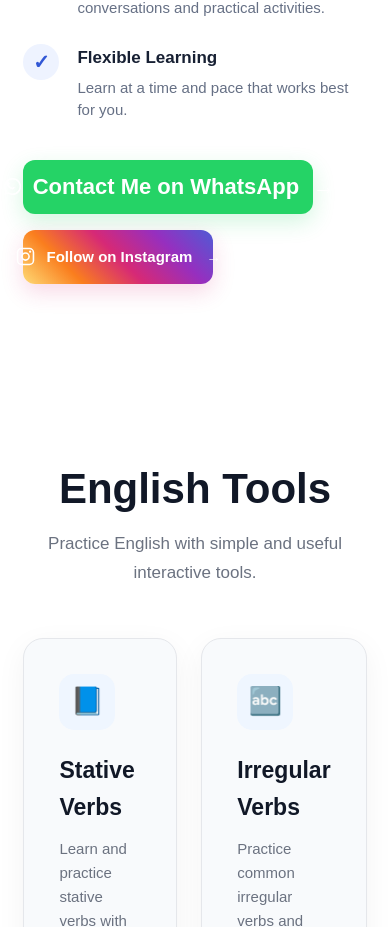
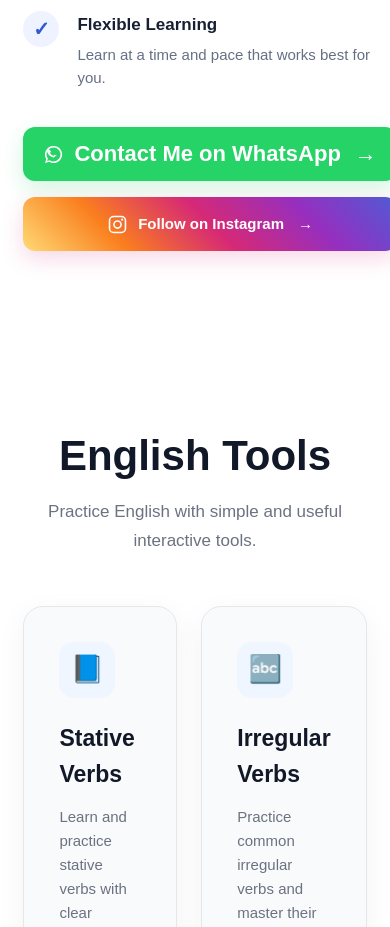
Before and after one commit to rezazamani8201-ux/hedefenglish, a Next.js app: page / in a window 390 px wide. Shown: the part 6779-7706 px from the top of the page. Built offline with nearby package versions, Linux system fonts and the light colour scheme; no server answers.

Commit message:
Fix private lesson button alignment

```diff
--- a/app/globals.css
+++ b/app/globals.css
@@ -3946,3 +3946,83 @@ left: auto;
         font-size: 29px;
     }
 }
+/* FINAL FIX - Private Lesson Buttons */
+.private-buttons {
+  display: flex !important;
+  flex-direction: row !important;
+  align-items: center !important;
+  gap: 16px !important;
+  margin-top: 32px !important;
+  flex-wrap: nowrap !important;
+}
+
+.private-buttons a.private-button,
+.private-buttons a.private-instagram-button {
+  box-sizing: border-box !important;
+  display: inline-flex !important;
+  align-items: center !important;
+  justify-content: center !important;
+  position: relative !important;
+
+  height: 54px !important;
+  margin: 0 !important;
+  padding: 0 20px !important;
+
+  border-radius: 12px !important;
+  gap: 10px !important;
+
+  white-space: nowrap !important;
+  overflow: hidden !important;
+
+  font-size: 15px !important;
+  font-weight: 600 !important;
+  text-decoration: none !important;
+}
+
+.private-buttons a.private-button {
+  width: 290px !important;
+  min-width: 290px !important;
+}
+
+.private-buttons a.private-instagram-button {
+  width: 240px !important;
+  min-width: 240px !important;
+}
+
+.private-buttons a .social-icon {
+  width: 21px !important;
+  height: 21px !important;
+  min-width: 21px !important;
+  flex: 0 0 21px !important;
+  margin: 0 !important;
+  padding: 0 !important;
+  position: static !important;
+  transform: none !important;
+}
+
+.private-buttons a > span {
+  display: inline-block !important;
+  margin: 0 !important;
+  padding: 0 !important;
+  white-space: nowrap !important;
+  position: static !important;
+  transform: none !important;
+}
+
+.private-buttons a > span:last-child {
+  margin-left: 4px !important;
+}
+
+@media (max-width: 600px) {
+  .private-buttons {
+    flex-direction: column !important;
+    align-items: stretch !important;
+    width: 100% !important;
+  }
+
+  .private-buttons a.private-button,
+  .private-buttons a.private-instagram-button {
+    width: 100% !important;
+    min-width: 0 !important;
+  }
+}
```
